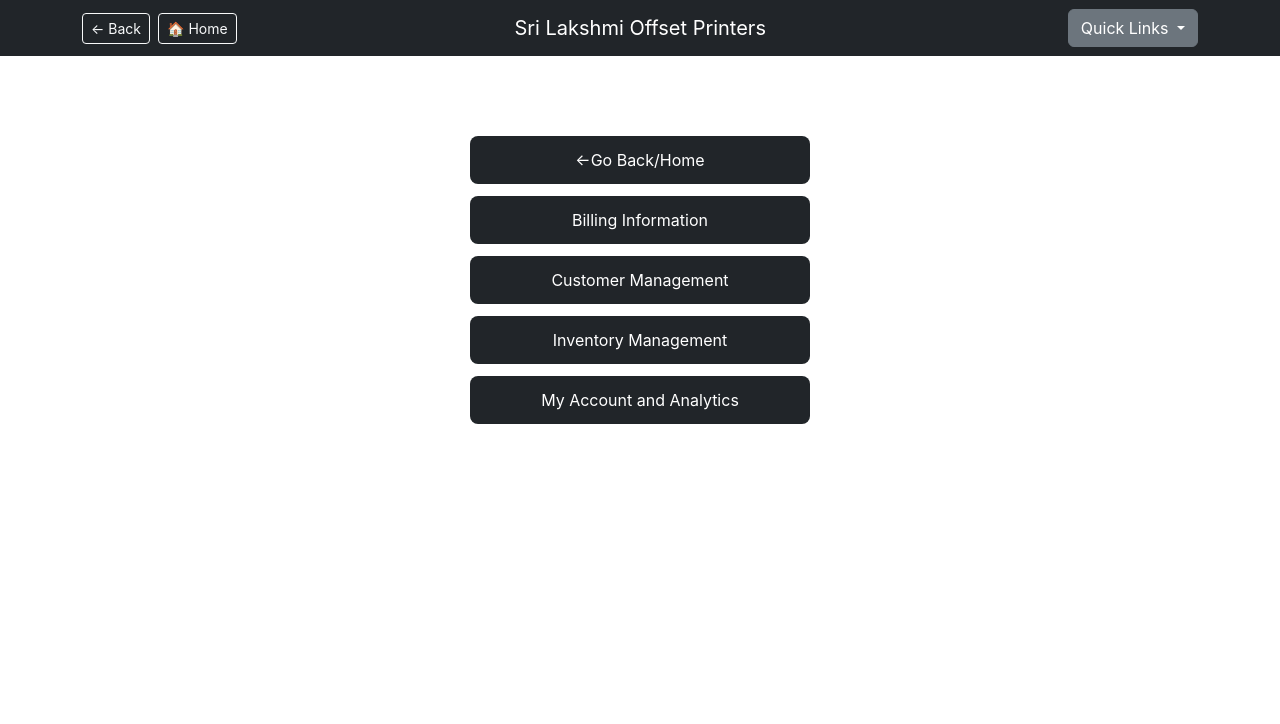
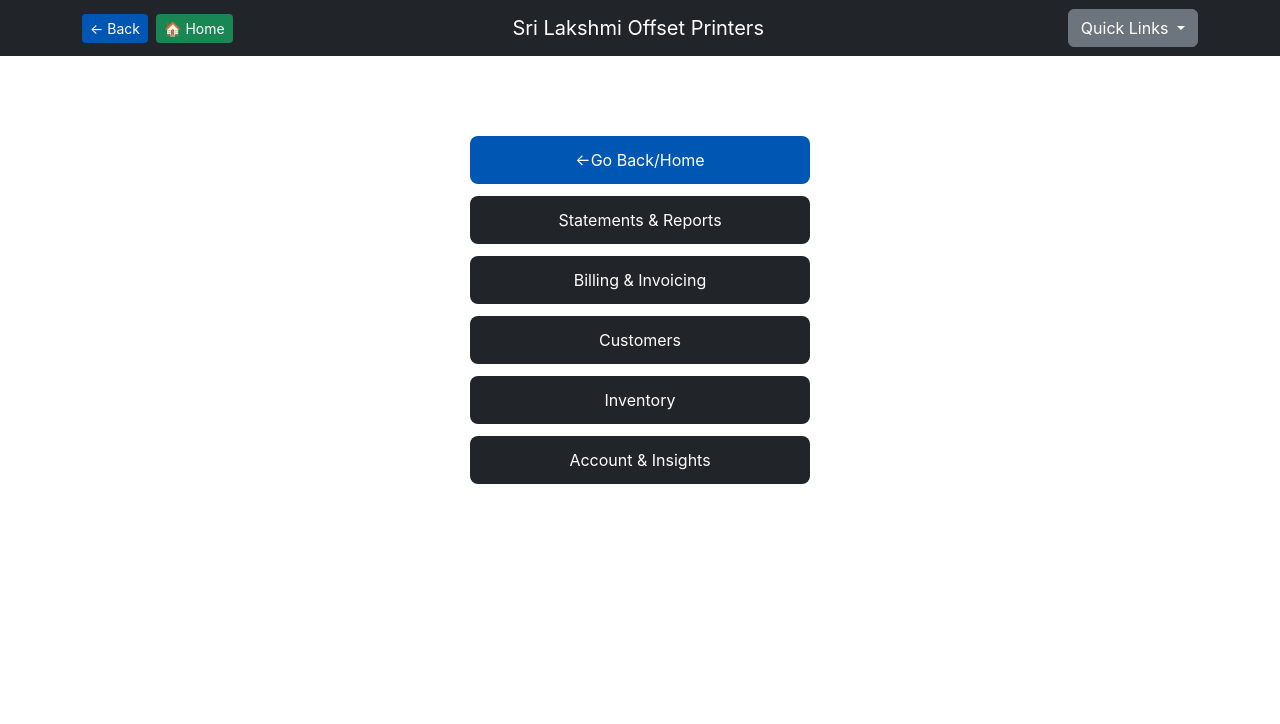
Before and after one commit to dineshmiriyala/bill-generator, a Flask app: page /more in a window 1280 px wide. Shown: the top 724 px of the page. Run offline with Flask 3, Linux system fonts and the light colour scheme; some libraries are stand-ins or nearby versions.

Commit message:
UI update: visual changes to back buttons

```diff
--- a/templates/base.html
+++ b/templates/base.html
@@ -7,6 +7,26 @@
   <link href="{{ url_for('static', filename='css/bootstrap.min.css') }}" rel="stylesheet">
   <link href="{{ url_for('static', filename='css/style.css') }}" rel="stylesheet">
   <link rel="stylesheet" href="{{ url_for('static', filename='css/bootstrap-icons.min.css') }}">
+  <style>
+    .btn-back {
+      background-color: #0056b3;
+      color: #fff;
+      border: none;
+    }
+    .btn-back:hover {
+      background-color: #003f7f;
+      color: #fff;
+    }
+    .btn-home {
+      background-color: #198754;
+      color: #fff;
+      border: none;
+    }
+    .btn-home:hover {
+      background-color: #146c43;
+      color: #fff;
+    }
+  </style>
 </head>
 <body class="d-flex flex-column min-vh-100">
 
@@ -16,11 +36,11 @@
     <!-- Back and Home Buttons Grouped -->
     <div class="d-flex align-items-center">
       {% if back_to_select_customer %}
-        <a href="{{ url_for('select_customer') }}" class="btn btn-outline-light btn-sm me-2">← Back</a>
+        <a href="{{ url_for('select_customer') }}" class="btn btn-back btn-sm me-2">← Back</a>
       {% else %}
-        <button class="btn btn-outline-light btn-sm me-2" onclick="history.back()">← Back</button>
+        <button class="btn btn-back btn-sm me-2" onclick="history.back()">← Back</button>
       {% endif %}
-      <a href="{{ url_for('home') }}" class="btn btn-outline-light btn-sm me-2">🏠 Home</a>
+      <a href="{{ url_for('home') }}" class="btn btn-home btn-sm me-2">🏠 Home</a>
     </div>
     <!-- Brand -->
     <a class="navbar-brand" href="/">Sri Lakshmi Offset Printers</a>
--- a/templates/more.html
+++ b/templates/more.html
@@ -5,41 +5,48 @@
   <!-- Main Menu -->
   <div id="mainMenu" class="menu-list active">
     <button class="back-btn-main" onclick="history.back()">←Go Back/Home</button>
-    <button class="menu-item" data-target="billMenu">Billing Information</button>
-    <button class="menu-item" data-target="customerMenu">Customer Management</button>
-    <button class="menu-item" data-target="inventoryMenu">Inventory Management</button>
-    <button class="menu-item" data-target="accountMenu">My Account and Analytics</button>
+    <button class="menu-item" data-target="statementsMenu">Statements & Reports</button>
+    <button class="menu-item" data-target="billMenu">Billing & Invoicing</button>
+    <button class="menu-item" data-target="customerMenu">Customers</button>
+    <button class="menu-item" data-target="inventoryMenu">Inventory</button>
+    <button class="menu-item" data-target="accountMenu">Account & Insights</button>
   </div>
 
   <!-- Billing Submenu -->
   <div id="billMenu" class="submenu">
     <button class="back-btn">← Back</button>
-    <a href="/select_customer">Create New Bill</a>
-    <a href="/view_bills">View Bills</a>
-    <a href="/test-pre-preview">PDF Editor</a>
+    <a href="/select_customer">Create Invoice</a>
+    <a href="/view_bills">View Invoices</a>
+    <a href="/test-pre-preview">Invoice Layout Editor</a>
   </div>
 
   <!-- Customer Submenu -->
   <div id="customerMenu" class="submenu">
     <button class="back-btn">← Back</button>
-    <a href="/create_customers">Add New Customer</a>
-    <a href="/view_customers">View Customers</a>
+    <a href="/create_customers">Add Customer</a>
+    <a href="/view_customers">Customer List</a>
   </div>
 
   <!-- Inventory Submenu -->
   <div id="inventoryMenu" class="submenu">
     <button class="back-btn">← Back</button>
-    <a href="/view_inventory">View Items</a>
-    <a href="/add_inventory">Add New Item</a>
+    <a href="/view_inventory">Inventory List</a>
+    <a href="/add_inventory">Add Item</a>
+  </div>
+
+  <!-- Statements Submenu -->
+  <div id="statementsMenu" class="submenu">
+    <button class="back-btn">← Back</button>
+    <a href="/statements_company">Company Statements</a>
+    <a href="/statements_date">Date-wise Statements</a>
   </div>
 
   <!-- Account Submenu -->
   <div id="accountMenu" class="submenu">
     <button class="back-btn">← Back</button>
-    <a href="/statements">Get Statements</a>
-    <a href="/recover">Recover</a>
-    <a href="/analytics">Analytics</a>
-    <a href="/about_user?section=about">About</a>
+    <a href="/recover">Data Recovery</a>
+    <a href="/analytics">Business Analytics</a>
+    <a href="/about_user?section=about">About Application</a>
   </div>
 </div>
 
@@ -101,7 +108,7 @@
     text-align: center;
     padding: 0.75rem 1rem;
     font-size: 1rem;
-    background: #212529;
+    background: #0056b3; /* distinct blue color */
     color: #fff;
     border: none;
     border-radius: 8px;
@@ -112,7 +119,15 @@
     box-sizing: border-box;
   }
   .back-btn-main:hover {
-    background: #343a40;
+    background: #003f7f; /* darker on hover */
+  }
+
+  .back-btn {
+    background: #0056b3; /* same as main back button */
+    color: #fff;
+  }
+  .back-btn:hover {
+    background: #003f7f; /* same darker hover as main back button */
   }
 </style>
 
```
